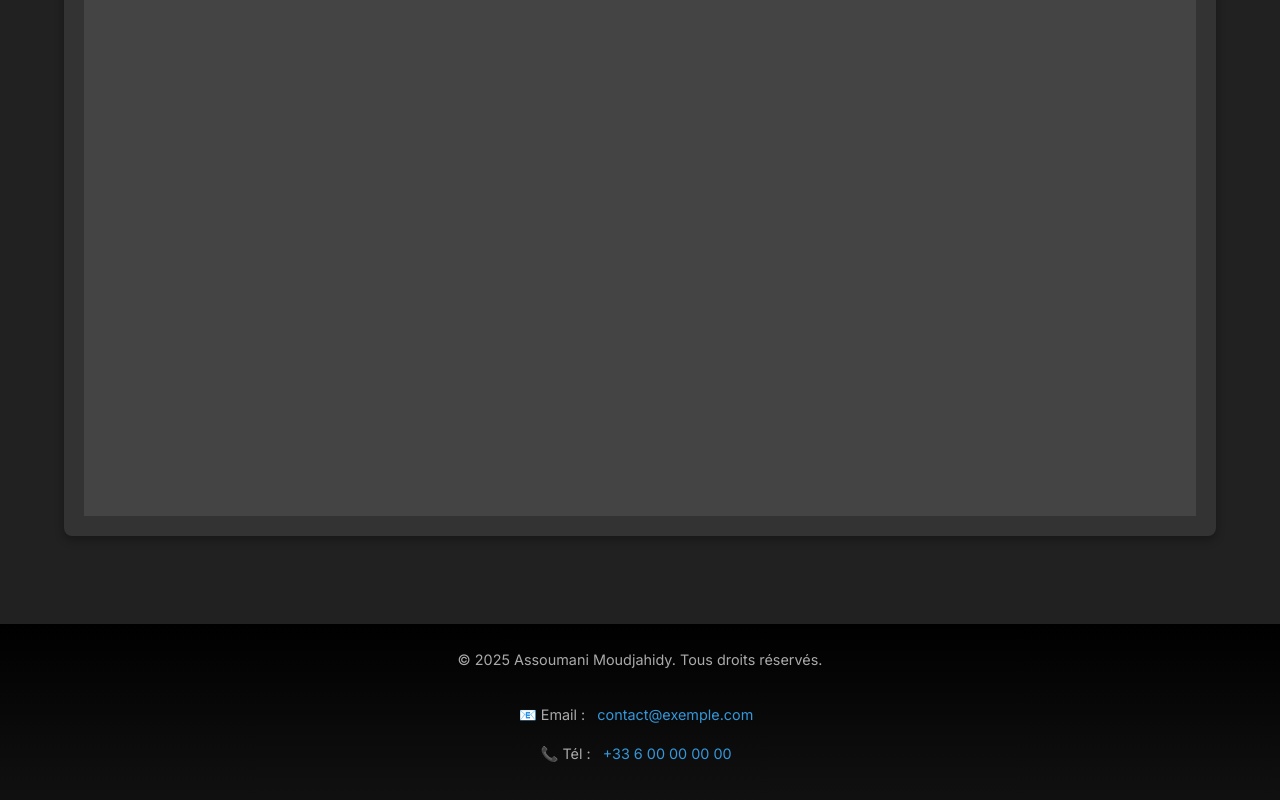
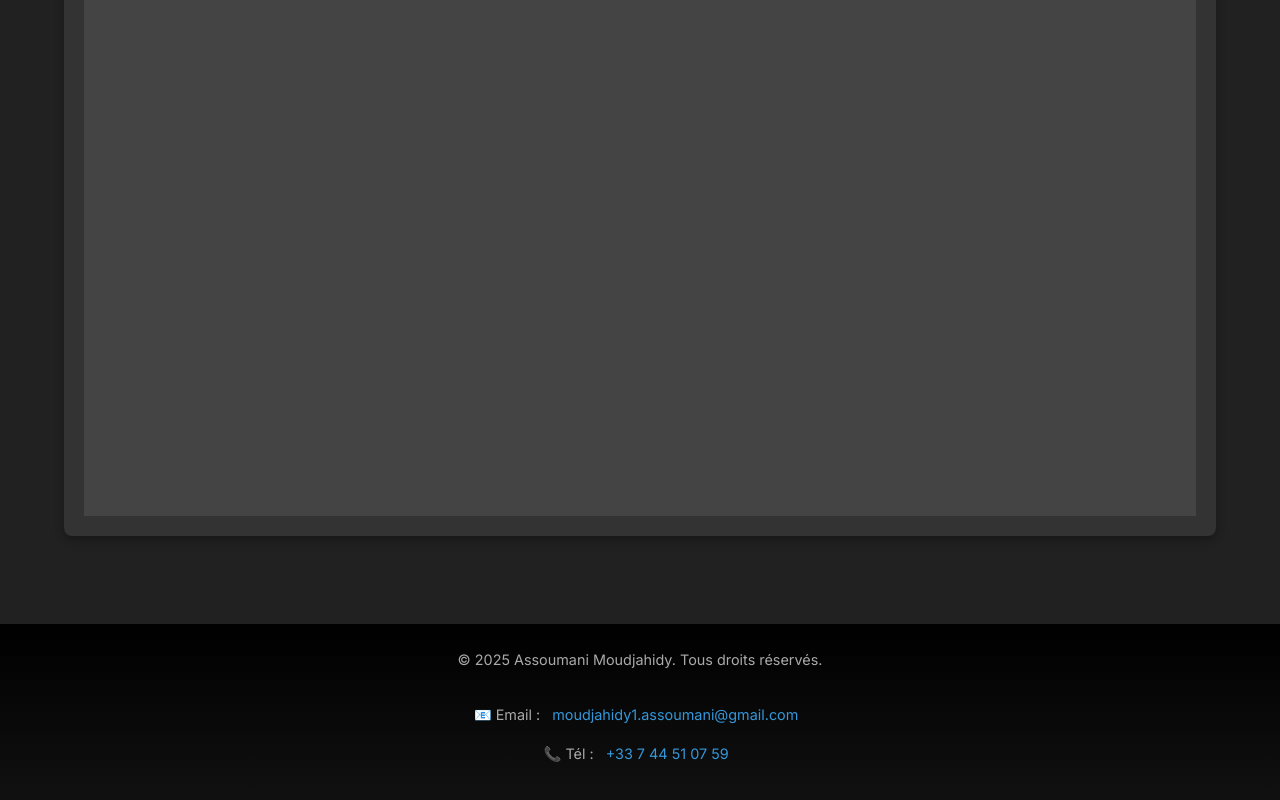
Before and after one commit to moudjahidy1assoumani-ai/portfolio-assoumani, a plain HTML site: page doc-cisco.html in a window 1280 px wide. Shown: the part 2066-2866 px from the top of the page. Drawn offline with Linux system fonts and the light colour scheme.

Commit message:
MAJ bas de page

```diff
--- a/doc-cisco.html
+++ b/doc-cisco.html
@@ -138,8 +138,8 @@
         <div class="container">
             <p>&copy; 2025 Assoumani Moudjahidy. Tous droits réservés.</p>
             <div class="contact-info">
-                <p>📧 Email : <a href="mailto:contact@exemple.com">contact@exemple.com</a></p>
-                <p>📞 Tél : <a href="tel:+33600000000">+33 6 00 00 00 00</a></p>
+                <p>📧 Email : <a href="mailto:contact@exemple.com">moudjahidy1.assoumani@gmail.com</a></p>
+                <p>📞 Tél : <a href="tel:+33600000000">+33 7 44 51 07 59</a></p>
             </div>
             <a href="#cisco-docs-list" class="back-to-top" aria-label="Retour en haut de page">↑ Haut</a>
         </div>
```
Also changed, not shown: doc-cub.html (+2 -2 lines), doc-linux.html (+2 -2 lines), doc-m2l.html (+2 -2 lines), doc-reseaux.html (+2 -2 lines), documentation.html (+2 -2 lines), experience.html (+2 -2 lines), index.html (+2 -2 lines), projets.html (+2 -2 lines), veille.html (+2 -2 lines).
